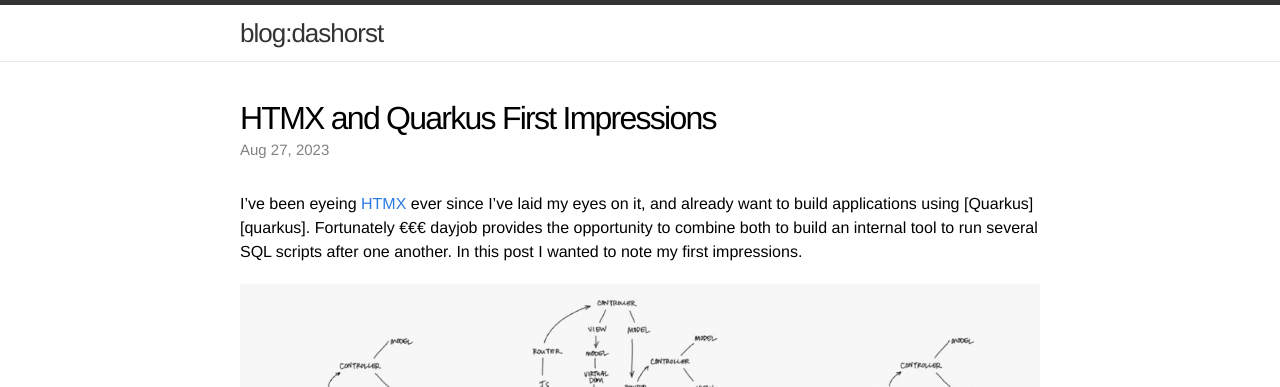
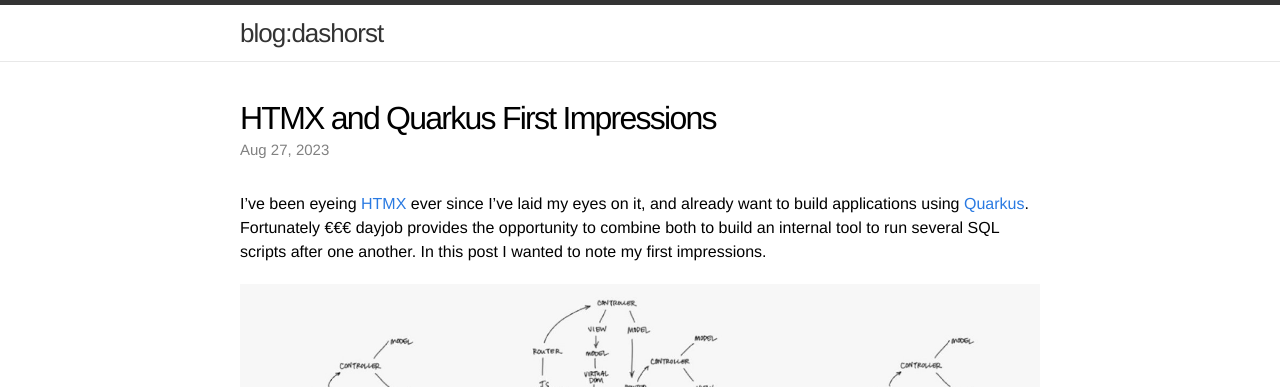
Before and after one commit to dashorst/martijndashorst.com, a Jekyll site: the page built from _posts/2023/2023-08-27-htmx-quarkus-first-impressions.md, in a window 1280 px wide. Shown: the top 387 px of the page. Built offline with Jekyll 4.4.1, drawn with Linux system fonts in a browser that asks for light colours; some of the changed lines change nothing that is shown.

Commit message:
Update 2023-08-27-htmx-quarkus-first-impressions.md

```diff
--- a/_posts/2023/2023-08-27-htmx-quarkus-first-impressions.md
+++ b/_posts/2023/2023-08-27-htmx-quarkus-first-impressions.md
@@ -62,3 +62,4 @@
 [htmx]: https://htmx.org
 [hljs]: https://highlightjs.org
 [bs53]: https://getbootstrap.com/docs/5.3/)https://getbootstrap.com/docs/5.3
+[quarkus]: https://quarkus.io
```
